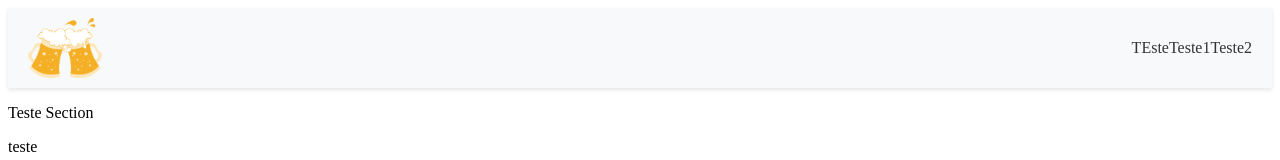
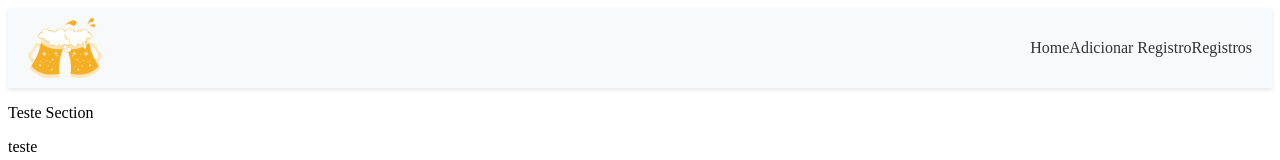
Before and after one commit to danilocostabento/ContadorChopp, a React (Create React App) app: page / in a window 1280 px wide. Shown: the top 160 px of the page. Built offline with nearby package versions, Linux system fonts and the light colour scheme.

Commit message:
:sparkles: Feat: Adicionado links na navegação

```diff
--- a/src/main/Header.tsx
+++ b/src/main/Header.tsx
@@ -8,9 +8,9 @@ export default function Header() {
         <img src='/assets/logo.png' alt="Dois copos de cerveja brindando" className="logo"/>
         <div className="nav-links">
           <ul>
-            <li><Link to='teste'>TEste</Link></li>
-            <li><Link to='teste'>Teste1</Link></li>
-            <li><Link to='teste'>Teste2</Link></li>
+            <li><Link to='/'>Home</Link></li>
+            <li><Link to='/add'>Adicionar Registro</Link></li>
+            <li><Link to='/registry'>Registros</Link></li>
           </ul>
         </div>
       </nav>
```
